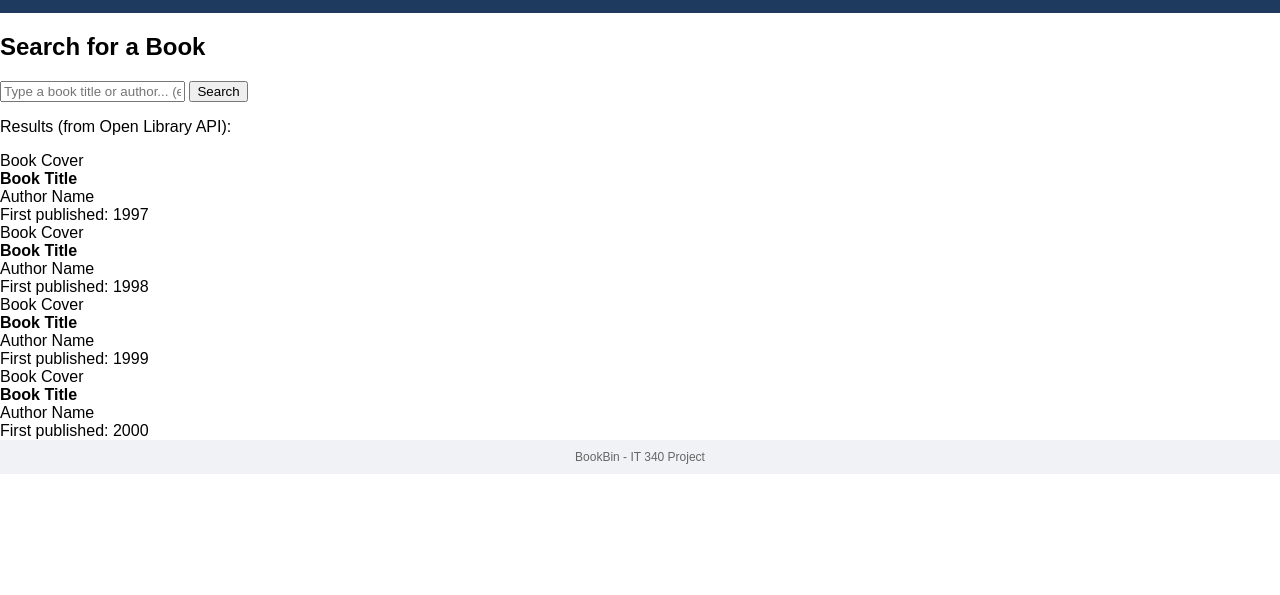
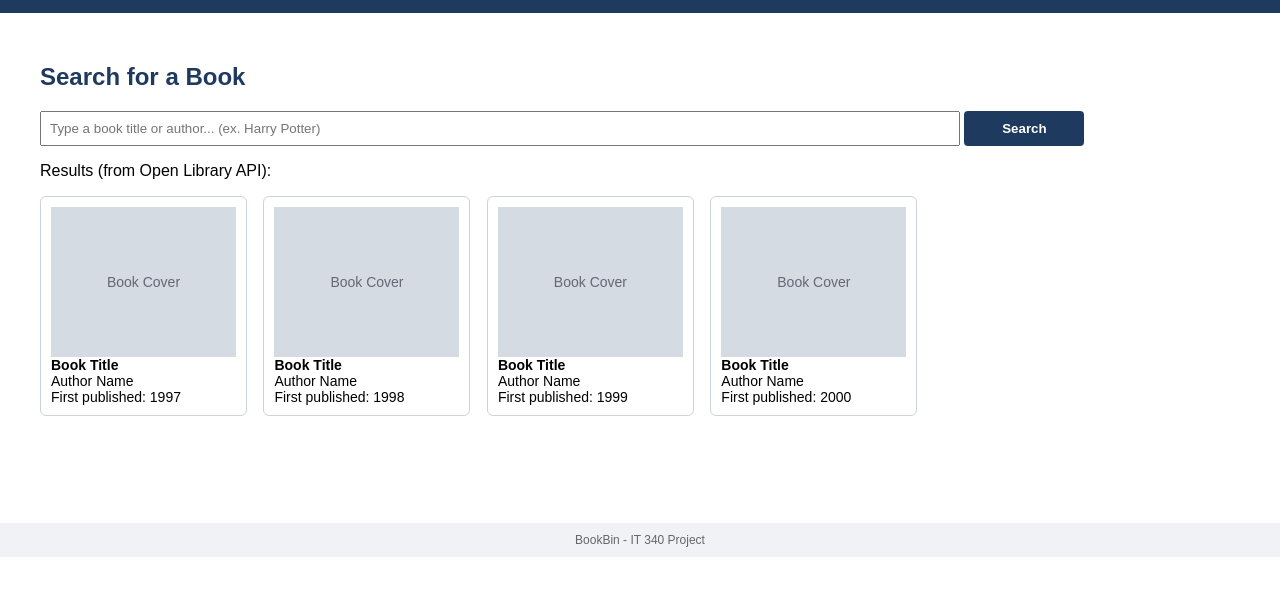
Before and after one commit to KonradSikorski5/IT340-BookBin, a plain HTML site: page frontend/index.html in a window 1280 px wide. Shown: the part 45-640 px from the top of the page. Drawn offline with Linux system fonts and the light colour scheme.

Commit message:
Add home page styles

```diff
--- a/frontend/style.css
+++ b/frontend/style.css
@@ -25,6 +25,48 @@ header h1 {
   margin-left: 20px;
 }
 
+.page {
+  padding: 30px 40px;
+  min-height: 450px;
+}
+
+h2 {
+  color: #1f3a5f;
+}
+
+.search input {
+  width: 75%;
+  padding: 8px;
+}
+
+.search button {
+  width: 120px;
+  padding: 10px;
+  background-color: #1f3a5f;
+  color: white;
+  font-weight: bold;
+  border: none;
+  border-radius: 4px;
+}
+
+.book {
+  display: inline-block;
+  width: 185px;
+  margin-right: 12px;
+  padding: 10px;
+  border: 1px solid #ccd3db;
+  border-radius: 6px;
+  font-size: 14px;
+}
+
+.cover {
+  height: 150px;
+  background-color: #d5dbe2;
+  color: #667;
+  text-align: center;
+  line-height: 150px;
+}
+
 footer {
   background-color: #f0f2f5;
   color: #666;
```
